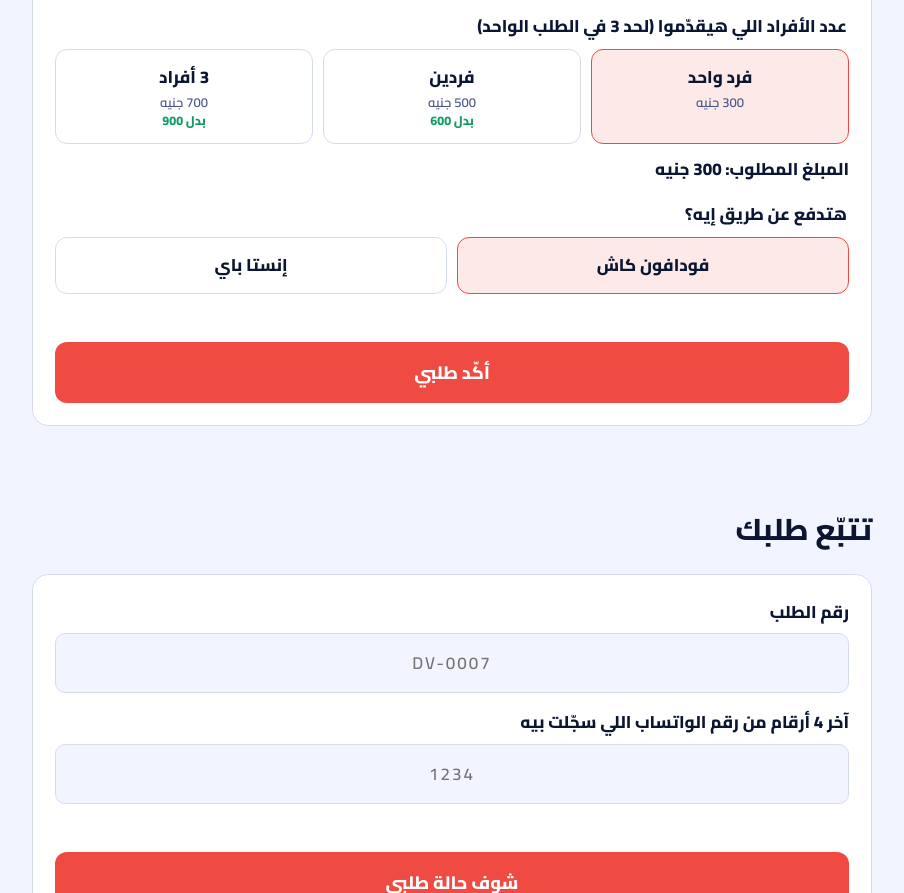
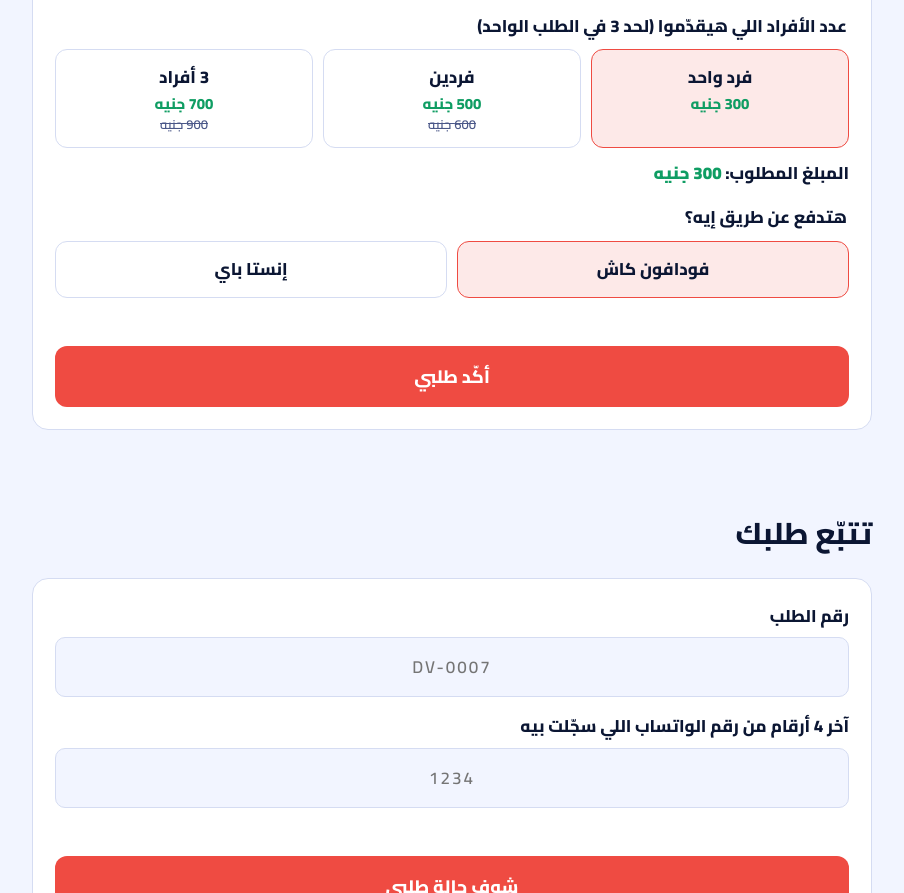
Before and after one commit to usa-dv2027/usa-dv2027.github.io, a plain HTML site: page index.html in a window 1280 px wide. Shown: the part 3654-4547 px from the top of the page, without its empty margins (188-1092 px from the left). Drawn offline with Linux system fonts and the light colour scheme; no server answers.

Commit message:
Add files via upload

```diff
--- a/index.html
+++ b/index.html
@@ -105,9 +105,11 @@ legend{font-weight:700;margin-bottom:8px}
 }
 /* people / total */
 .opts3{grid-template-columns:repeat(3,1fr)}
-.opt small{display:block;font-weight:600;color:var(--mute);font-size:13px;line-height:1.5}
-.opt em{display:block;font-style:normal;font-size:12.5px;color:var(--ok);font-weight:700;line-height:1.5}
+.opt small{display:block;font-weight:800;color:var(--ok);font-size:15px;line-height:1.5}
+.opt em{display:block;font-style:normal;font-size:13px;color:var(--mute);font-weight:600;line-height:1.5;text-decoration:line-through}
 .total{margin:10px 0 0;color:var(--ink);font-weight:700}
+.tn{color:var(--ok);font-weight:900}
+.to{color:var(--mute);font-weight:600;text-decoration:line-through}
 .total small{display:block;color:var(--mute);font-weight:400;font-size:14px}
 .refund .rn{margin:14px 0 0;padding-top:12px;border-top:1px solid var(--line);font-size:14.5px}
 /* tracking */
@@ -216,8 +218,8 @@ legend{font-weight:700;margin-bottom:8px}
       <legend>عدد الأفراد اللي هيقدّموا (لحد 3 في الطلب الواحد)</legend>
       <div class="opts opts3">
         <label class="opt"><input type="radio" name="people" value="1" checked>فرد واحد<small>300 جنيه</small></label>
-        <label class="opt"><input type="radio" name="people" value="2">فردين<small>500 جنيه</small><em>بدل 600</em></label>
-        <label class="opt"><input type="radio" name="people" value="3">3 أفراد<small>700 جنيه</small><em>بدل 900</em></label>
+        <label class="opt"><input type="radio" name="people" value="2">فردين<small>500 جنيه</small><em>600 جنيه</em></label>
+        <label class="opt"><input type="radio" name="people" value="3">3 أفراد<small>700 جنيه</small><em>900 جنيه</em></label>
       </div>
       <p class="total" id="total"></p>
     </fieldset>
@@ -374,7 +376,13 @@ var PRICES = {1: 300, 2: 500, 3: 700}, FULL = {1: 300, 2: 600, 3: 900};
 function curPeople(){ return +document.querySelector('input[name=people]:checked').value; }
 function updTotal(){
   var n = curPeople(), t = $('total'); t.textContent = '';
-  t.appendChild(document.createTextNode('المبلغ المطلوب: ' + PRICES[n] + ' جنيه' + (n > 1 ? ' (وفّرت ' + (FULL[n] - PRICES[n]) + ' جنيه)' : '')));
+  t.appendChild(document.createTextNode('المبلغ المطلوب: '));
+  var a = document.createElement('span'); a.className = 'tn'; a.textContent = PRICES[n] + ' جنيه'; t.appendChild(a);
+  if (n > 1) {
+    t.appendChild(document.createTextNode(' '));
+    var o = document.createElement('s'); o.className = 'to'; o.textContent = FULL[n] + ' جنيه'; t.appendChild(o);
+    t.appendChild(document.createTextNode(' · وفّرت ' + (FULL[n] - PRICES[n]) + ' جنيه'));
+  }
   var sm = document.createElement('small');
   sm.textContent = n > 1 ? 'هنطلب منك بيانات باقي الأفراد على واتساب بعد التسجيل.' : '';
   t.appendChild(sm);
```
